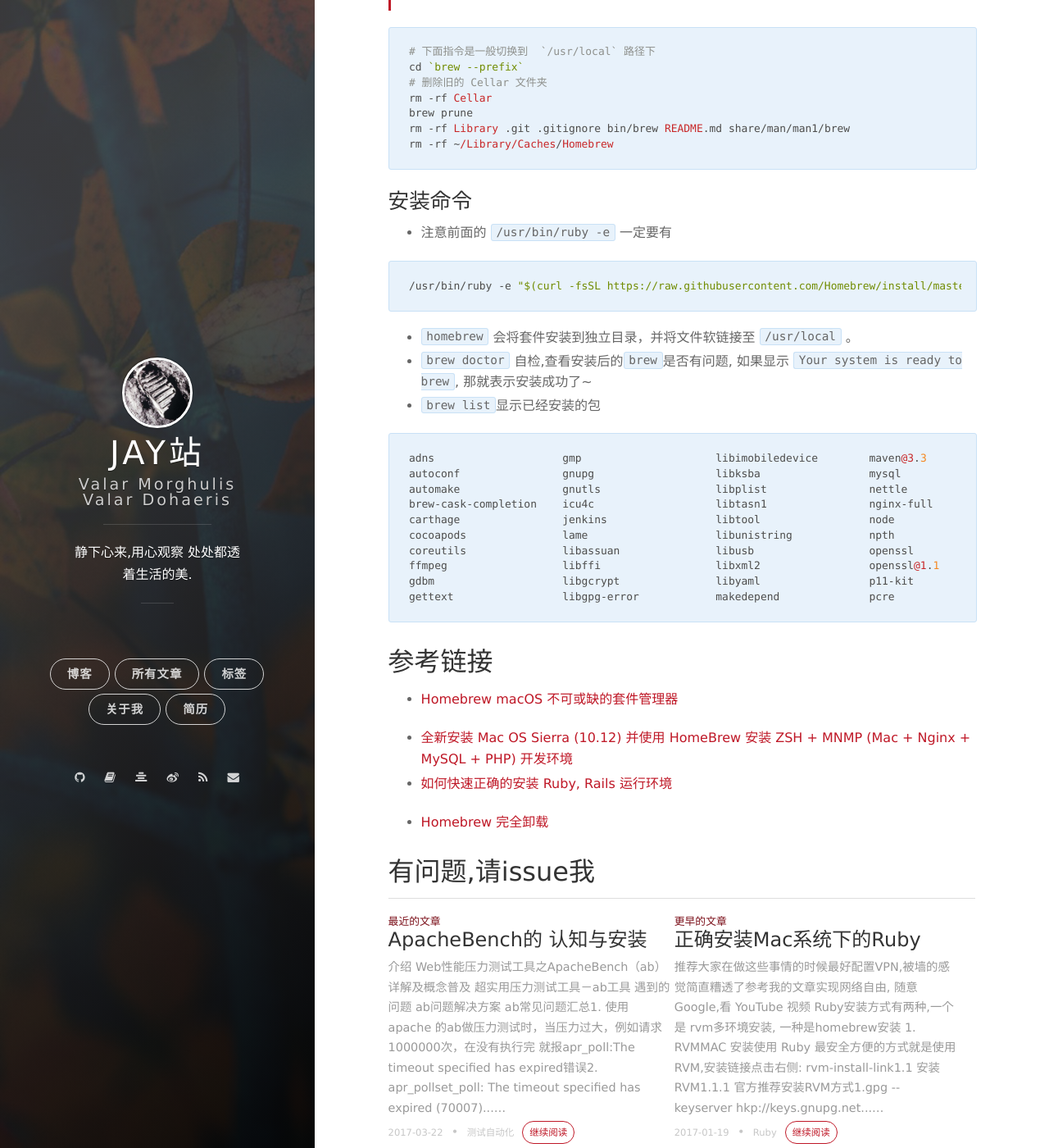
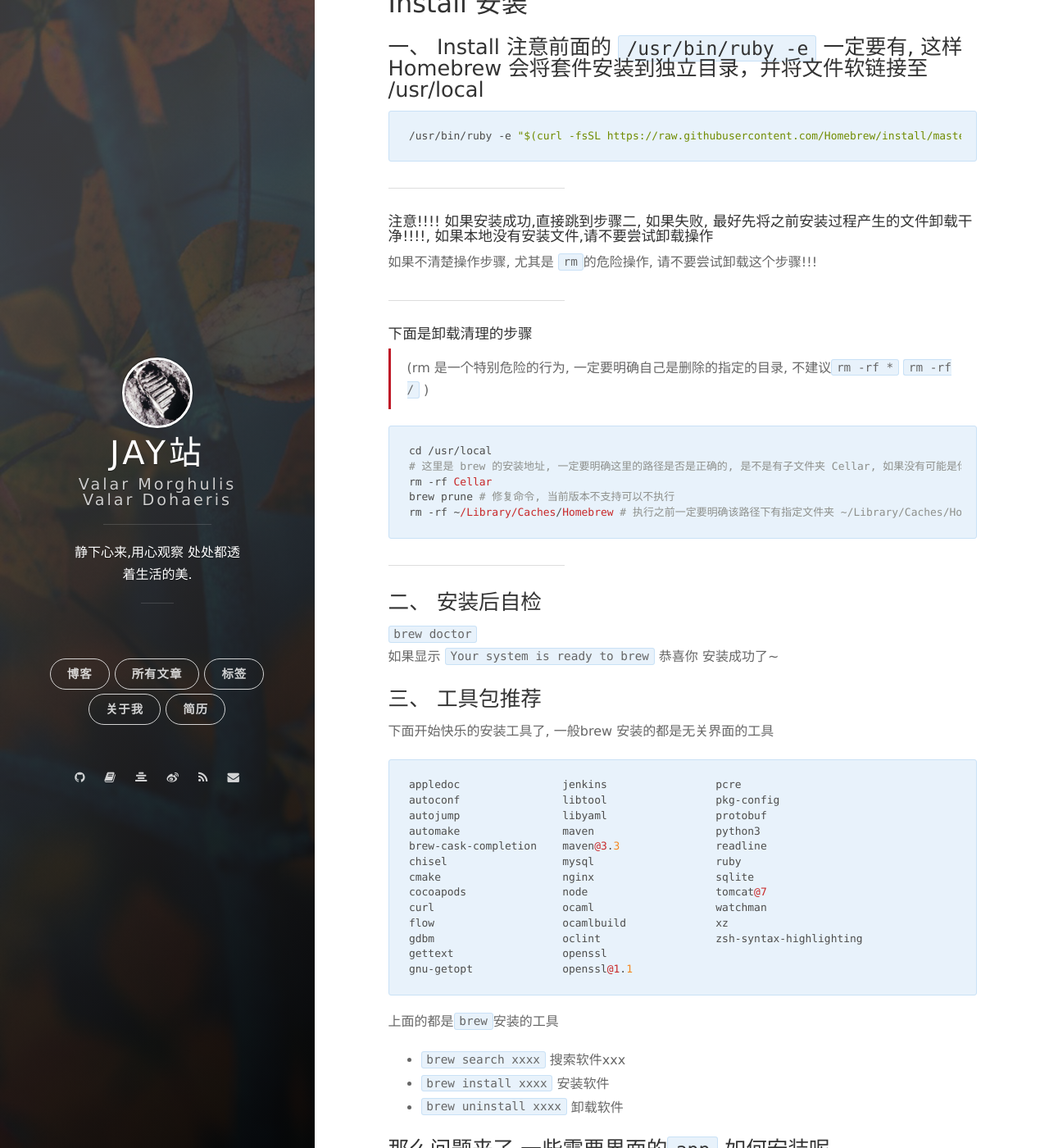
Before and after one commit to manajay/manajay.github.io, a Jekyll site: the page built from _posts/2017-01-19-homebrew-clean-install.md, in a window 1280 px wide and 1400 px high, scrolled down 319 px. Shown: the whole window at 82% size. Built offline with Jekyll 4.4.1, drawn with Linux system fonts in a browser that asks for light colours; nearby versions of some CDN libraries; our own code applies the rules of GitHub Pages for plain Markdown files; comment, search, counter and statistics services are not loaded; some of the changed text lies outside the part shown.

Commit message:
update rm

````diff
--- a/_posts/2017-01-19-homebrew-clean-install.md
+++ b/_posts/2017-01-19-homebrew-clean-install.md
@@ -1,61 +1,128 @@
----
-layout: post
-title: 正确安装homebrew
-tag: homebrew
-date: 2017-01-19 12:23:32 +09:00
----
+## 安装位置
 
-* 正确安装位置 `/usr/local`, 不需要你`sudo` 破坏原系统文件.
+> `/usr/local` 这个才是正确位置, 这里不需要用户输入`sudo` (sudo属于系统级别的操作命令,所以极有可能破坏原系统文件,造成巨大隐患).
 
+## Install 安装
 
-### 如果以前安装过,建议首先清理一下 旧 homebrew 的环境
-
-> 注意!!!! 一定要明白 `rm -rf` 一定要确认一下路径 再删除!!! 一定要明白下面指令的含义. 别一不小心到 错误的路径, 比如用户根路径, 执行强制删除操作, 如果不懂的话, 可以把这一步略过!!!!!
-
-```
-# 下面指令是一般切换到  `/usr/local` 路径下
-cd `brew --prefix`
-# 删除旧的 Cellar 文件夹
-rm -rf Cellar
-brew prune
-rm -rf Library .git .gitignore bin/brew README.md share/man/man1/brew
-rm -rf ~/Library/Caches/Homebrew
-```
-
-
-### 安装命令
-
-* 注意前面的  `/usr/bin/ruby -e` 一定要有
+### 一、 Install 注意前面的  `/usr/bin/ruby -e` 一定要有, 这样Homebrew 会将套件安装到独立目录，并将文件软链接至 /usr/local
 
 ```
 /usr/bin/ruby -e "$(curl -fsSL https://raw.githubusercontent.com/Homebrew/install/master/install)"
 ```
+-----
 
-* `homebrew` 会将套件安装到独立目录，并将文件软链接至 `/usr/local` 。
-* `brew doctor` 自检,查看安装后的`brew`是否有问题, 如果显示 `Your system is ready to brew`, 那就表示安装成功了~
-* `brew list`显示已经安装的包
+#### 注意!!!! 如果安装成功,直接跳到步骤二, 如果失败, 最好先将之前安装过程产生的文件卸载干净!!!!, 如果本地没有安装文件,请不要尝试卸载操作
+
+如果不清楚操作步骤, 尤其是 `rm`的危险操作, 请不要尝试卸载这个步骤!!!
+
+-----------------------
+
+
+#### 下面是卸载清理的步骤
+
+> (rm 是一个特别危险的行为, 一定要明确自己是删除的指定的目录, 不建议`rm -rf *` `rm -rf /` )
 
 ```
-adns			gmp			libimobiledevice	maven@3.3		pinentry		tomcat
-autoconf		gnupg			libksba			mysql			pkg-config		tree
-automake		gnutls			libplist		nettle			protobuf		usbmuxd
-brew-cask-completion	icu4c			libtasn1		nginx-full		python			x264
-carthage		jenkins			libtool			node			python3			xvid
-cocoapods		lame			libunistring		npth			readline		xz
-coreutils		libassuan		libusb			openssl			redis
-ffmpeg			libffi			libxml2			openssl@1.1		rtmp-nginx-module
-gdbm			libgcrypt		libyaml			p11-kit			sqlite
-gettext			libgpg-error		makedepend		pcre			swiftlint
+cd /usr/local
+# 这里是 brew 的安装地址, 一定要明确这里的路径是否是正确的, 是不是有子文件夹 Cellar, 如果没有可能是你之前没有安装过 `brew`, 那么跳过该步骤和下面的几个 rm 命令
+rm -rf Cellar
+brew prune # 修复命令, 当前版本不支持可以不执行
+rm -rf ~/Library/Caches/Homebrew # 执行之前一定要明确该路径下有指定文件夹 ~/Library/Caches/Homebrew
 ```
 
+---------------
+
+
+### 二、 安装后自检
+
+`brew doctor`
+如果显示
+`Your system is ready to brew`
+恭喜你 安装成功了~
+
+### 三、 工具包推荐
+
+下面开始快乐的安装工具了, 一般brew 安装的都是无关界面的工具
+
+
+```
+appledoc		jenkins			pcre
+autoconf		libtool			pkg-config
+autojump		libyaml			protobuf
+automake		maven			python3
+brew-cask-completion	maven@3.3		readline
+chisel			mysql			ruby
+cmake			nginx			sqlite
+cocoapods		node			tomcat@7
+curl			ocaml			watchman
+flow			ocamlbuild		xz
+gdbm			oclint			zsh-syntax-highlighting
+gettext			openssl
+gnu-getopt		openssl@1.1
+```
+上面的都是`brew`安装的工具
+
+* `brew search xxxx`  搜索软件xxx
+* `brew install xxxx`  安装软件
+* `brew uninstall xxxx` 卸载软件
+
+### 那么问题来了 一些需要界面的`app` 如何安装呢
+
+* 神奇的 `brew cask`来了
+* `brew install brew-cask-completion` 安装 `brew cask`
+
+* 举个例子
+
+```
+brew cask search sublimetext // 查询sublime-text的安装包
+打印结果
+==> Exact Match
+caskroom/cask/sublime-text
+
+说明 有个 sublime-text 的安装包
+
+brew cask install sublime-text 等待下载就好了
+```
+
+#### 例如使用 brew cask 下载 eclipse
+
+* `brew cask search eclipse`
+打印结果如下:
+
+```
+
+==> Partial Matches
+caskroom/cask/eclipse-cpp
+caskroom/cask/eclipse-ide
+caskroom/cask/eclipse-installer
+caskroom/cask/eclipse-java
+caskroom/cask/eclipse-jee
+caskroom/cask/eclipse-modeling
+caskroom/cask/eclipse-php
+caskroom/cask/eclipse-platform
+caskroom/cask/eclipse-ptp
+caskroom/cask/eclipse-rcp
+caskroom/cask/eclipse-smarthome-designer
+caskroom/cask/nodeclipse
+caskroom/cask/eclipse-cpp
+caskroom/cask/eclipse-ide
+caskroom/cask/eclipse-installer
+caskroom/cask/eclipse-java
+caskroom/cask/eclipse-jee
+caskroom/cask/eclipse-modeling
+caskroom/cask/eclipse-php
+caskroom/cask/eclipse-platform
+caskroom/cask/eclipse-ptp
+caskroom/cask/eclipse-rcp
+caskroom/cask/eclipse-smarthome-designer
+caskroom/cask/nodeclipse
+```
+
+* `brew cask install eclipse-jee` , 这里我只需要 jee的安装包 开发企业级产品
 
 ## 参考链接
-
 * [Homebrew macOS 不可或缺的套件管理器](http://brew.sh/index_zh-cn.html)
-
 * [全新安装 Mac OS Sierra (10.12) 并使用 HomeBrew 安装 ZSH + MNMP (Mac + Nginx + MySQL + PHP) 开发环境](https://laravel-china.org/topics/3129)
 * [如何快速正确的安装 Ruby, Rails 运行环境](https://ruby-china.org/wiki/install_ruby_guide)
-
 * [Homebrew 完全卸载](http://www.jianshu.com/p/18772092ee6b)
-
-## 有问题,请issue我
+* [homebrew及homebrew cask安装与使用](http://www.jianshu.com/p/c829b5bbf701)
````
